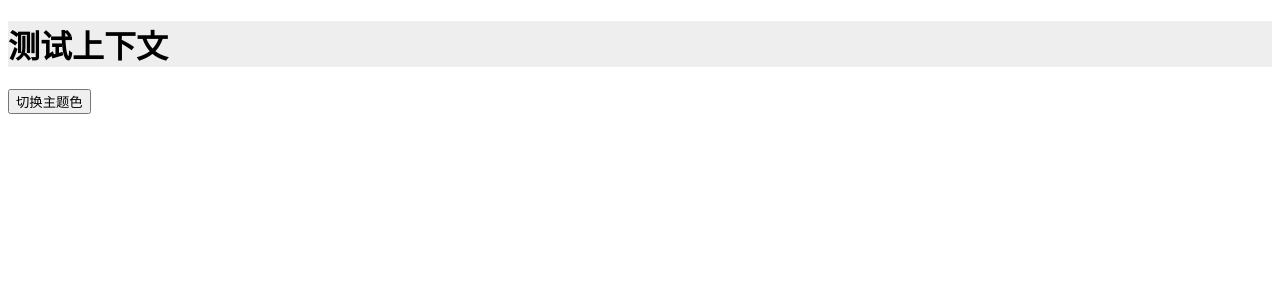
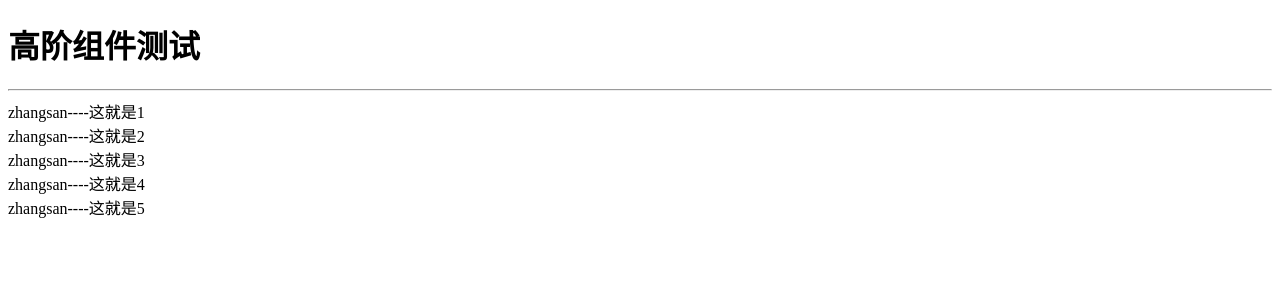
Before and after one commit to eric-t-mac/KZK, a React app: page / in a window 1280 px wide. Shown: the top 300 px of the page. Built offline with nearby package versions, Linux system fonts and the light colour scheme.

Commit message:
refresh: 高阶组件

```diff
--- a/babel.config.js
+++ b/babel.config.js
@@ -7,5 +7,9 @@ module.exports = {
     ["@babel/preset-env"],
     ["@babel/preset-react"]
   ],
-  "plugins": ["@babel/plugin-transform-destructuring"]
+  "plugins": [
+    ["@babel/plugin-transform-destructuring"],
+    ["@babel/plugin-proposal-class-properties", { "legacy": true }],
+    // ["@babel/plugin-proposal-decorators", { "loose": true }]
+  ]
 }
--- a/package.json
+++ b/package.json
@@ -11,6 +11,8 @@
   "license": "ISC",
   "devDependencies": {
     "@babel/core": "^7.12.8",
+    "@babel/plugin-proposal-class-properties": "^7.18.6",
+    "@babel/plugin-proposal-decorators": "^7.23.5",
     "@babel/plugin-transform-destructuring": "^7.12.1",
     "@babel/preset-env": "^7.12.7",
     "@babel/preset-react": "^7.12.7",
--- a/src/App.js
+++ b/src/App.js
@@ -11,7 +11,8 @@ import React from 'react'
 // import TestLang from './views/study/TestLang'
 // import TestLift from './views/study/TestLift'
 // import TestCombine from './views/study/TestCombine'
-import TestContext from './views/study/TestContext'
+// import TestContext from './views/study/TestContext'
+import TestHoc from './views/study/TestHoc'
 
 import { ThemeCtx, themes } from './utils/theme'
 
@@ -33,10 +34,11 @@ class App extends React.Component {
   render() {
     let { theme } = this.state
     return (
-      <ThemeCtx.Provider value={theme}>
-        <TestContext />
-        <button onClick={() => this.toggleTheme()}>切换主题色</button>
-      </ThemeCtx.Provider>
+      <TestHoc/>
+      // <ThemeCtx.Provider value={theme}>
+      //   <TestContext />
+      //   <button onClick={() => this.toggleTheme()}>切换主题色</button>
+      // </ThemeCtx.Provider>
     )
   }
 }
--- /dev/null
+++ b/src/utils/comment.js
@@ -0,0 +1,35 @@
+import React from "react";
+
+// comment()是函数，它接受一个 UI 组件作为参数，返回一个新的组件
+// 它的作用是，用于对 UI 组件进行修饰或包装，为了复用业务逻辑
+export default function comment(WrappedComponent) {
+    return class extends React.Component {
+        constructor(props) {
+            super(props)
+            this.state = {
+                commentList: []
+            }
+        }
+
+        componentDidMount() {
+            // 假如，在这里触发后端api接口
+            const res = [
+                { id: 1, content: '这就是1', user: 'zhangsan' },
+                { id: 2, content: '这就是2', user: 'zhangsan' },
+                { id: 3, content: '这就是3', user: 'zhangsan' },
+                { id: 4, content: '这就是4', user: 'zhangsan' },
+                { id: 5, content: '这就是5', user: 'zhangsan' }
+            ]
+            this.setState({commentList: res})
+        }
+
+        render() {
+            let { commentList } = this.state
+            return (
+                <div>
+                    <WrappedComponent list={commentList} />
+                </div>
+            )
+        }
+    }
+}
--- a/src/views/study/TestCombine.js
+++ b/src/views/study/TestCombine.js
@@ -1,4 +1,6 @@
 import React from "react";
+
+// 组合：复用UI
 
 const ReModal = (props) => {
   const ConfirmBtn = () => (
--- a/src/views/study/TestContext.js
+++ b/src/views/study/TestContext.js
@@ -1,7 +1,9 @@
 import React, { useContext } from "react";
 import { ThemeCtx } from "../../utils/theme";
-// 上下文
-// 在根组件上注入数据，然后所有组件树种的组件节点都可以访问
+
+// 上下文 Context
+// 在根组件上注入数据，然后组件树中的所有组件节点都可以访问该数据
+// 特点：数据只能单向传递，即从根组件向后代组件传递
 // 应用实践：状态管理就是借助了上下文实现数据传递的
 
 // export default class TestContext extends React.Component {
--- /dev/null
+++ b/src/views/study/TestHoc.js
@@ -0,0 +1,42 @@
+import React from "react";
+
+// 高阶组件
+// 作用：它是React中业务逻辑复用的一种解决方案
+// 高阶组件是基于React组合特性而得来的一种设计模式、软件开发经验
+// 高阶组件，也被称之为高阶函数、纯函数、容器组件
+
+// 纯函数：唯一的输入等于唯一的输出
+// npm i @babel/plugin-proposal-class-properties -D
+// npm i @babel/plugin-proposal-decorators -D
+import comment from "../../utils/comment";
+// 第一种写法
+// @comment
+class TestHoc extends React.Component {
+    constructor(props) {
+        super(props)
+    }
+
+    render() {
+        console.log('props', this.props);
+        const { list } = this.props;
+        return (
+            <>
+                <h1>高阶组件测试</h1>
+                <hr />
+                {
+                    list.map(ele => (
+                        <div key={ele.id}>
+                            <span>{ele.user}</span>
+                            <span>----</span>
+                            <span>{ele.content}</span>
+                        </div>
+                    ))
+                }
+            </>
+        )
+    }
+}
+
+// 第二种写法
+export default comment(TestHoc)
+// export default TestHoc
```
Also changed, not shown: 1 other file (tests, documents, lock files or other folders).
